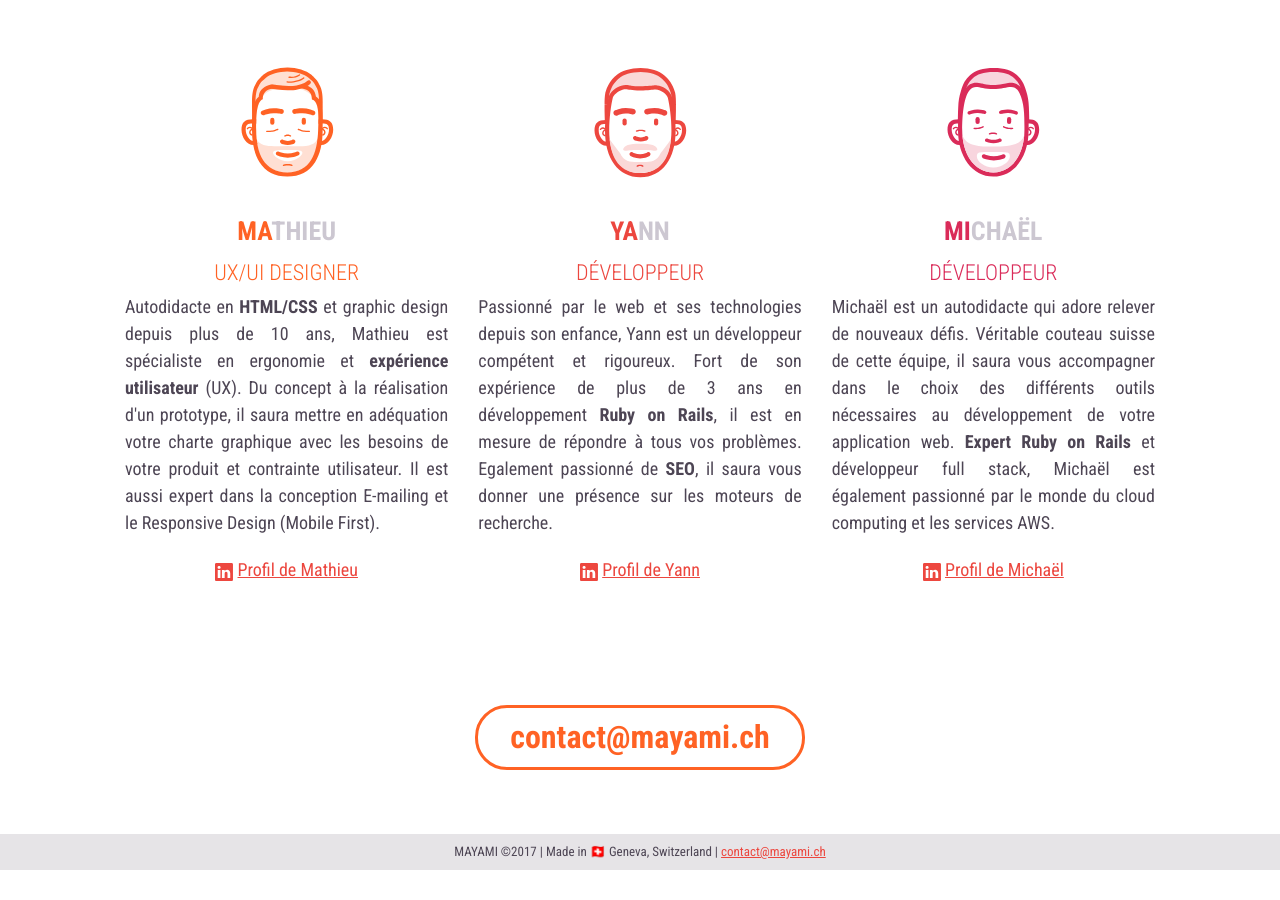
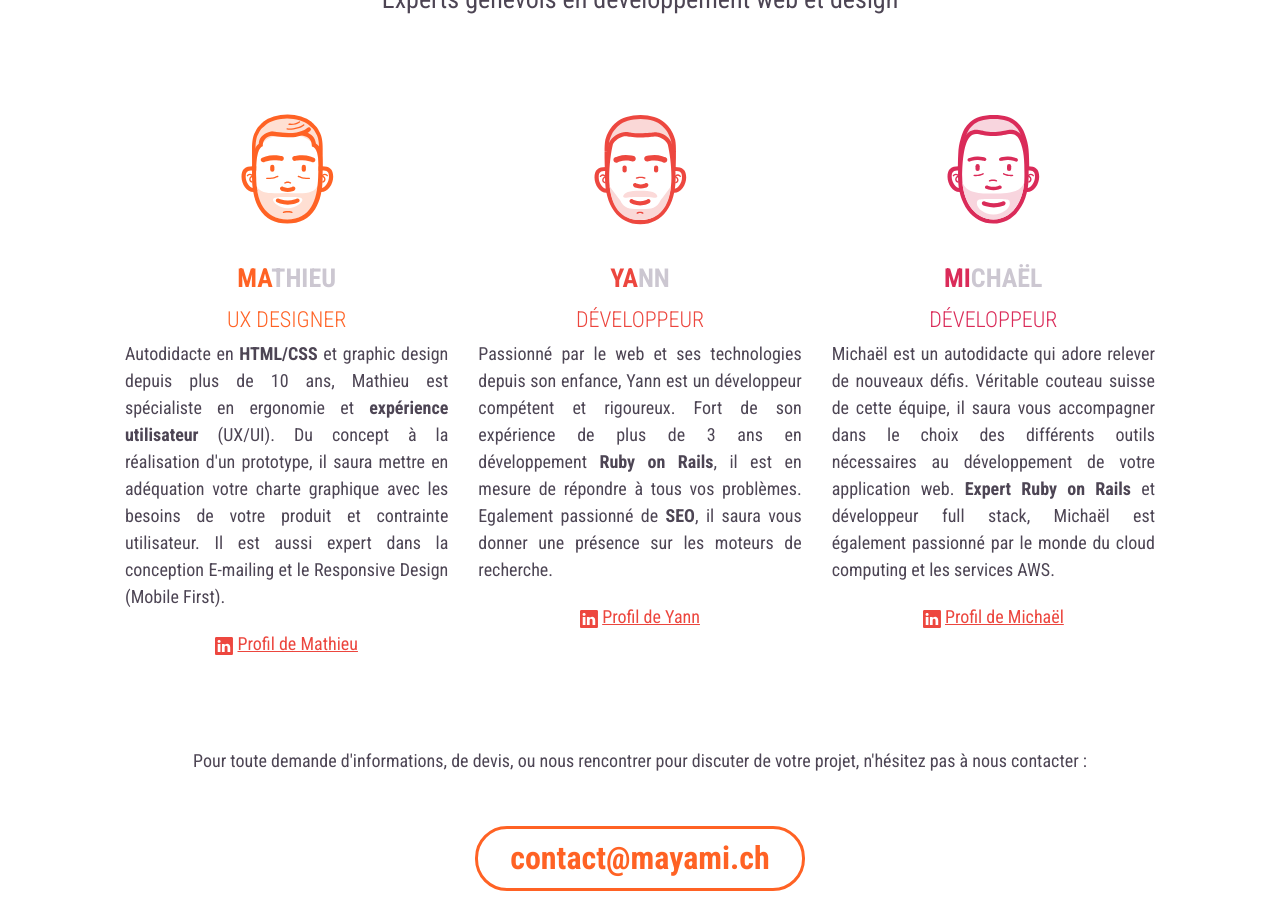
Before and after one commit to mayami-it/mayami-site, a Jekyll site: the page built from index.html, in a window 1280 px wide and 900 px high, scrolled down 1278 px. Built offline with Jekyll 4.4.1, drawn with Linux system fonts in a browser that asks for light colours; before the commit the page ends 2148 px from its top, so only the background shows below that; some of the changed text lies outside the part shown.

Commit message:
Update wording

```diff
--- a/Gemfile
+++ b/Gemfile
@@ -1,6 +1,6 @@
 source 'https://rubygems.org'
 
-ruby '2.3.0'
+ruby '2.3.4'
 
 gem 'jekyll', '~> 3.5.0'
 gem 'rake'
--- a/index.html
+++ b/index.html
@@ -50,8 +51,8 @@
 
       <img class="block center" src="img/avatar-ma.svg" alt="Ma" width="140" height="140">
       <h3 class="uppercase pad-top-20 u-color-orange">Ma<span class="u-color-light-gray">thieu</span></h3>
-      <h4 class="font-300 uppercase u-color-orange">UX/UI Designer</h3>
-      <p class="text-justify">Autodidacte en <strong>HTML/CSS</strong> et graphic design depuis plus de 10 ans, Mathieu est spécialiste en ergonomie et <strong>expérience utilisateur</strong> (UX). Du concept à la réalisation d'un prototype, il saura mettre en adéquation votre charte graphique avec les besoins de votre produit et contrainte utilisateur. Il est aussi expert dans la conception E-mailing et le Responsive Design (Mobile First).</p>
+      <h4 class="font-300 uppercase u-color-orange">UX Designer</h3>
+      <p class="text-justify">Autodidacte en <strong>HTML/CSS</strong> et graphic design depuis plus de 10 ans, Mathieu est spécialiste en ergonomie et <strong>expérience utilisateur</strong> (UX/UI). Du concept à la réalisation d'un prototype, il saura mettre en adéquation votre charte graphique avec les besoins de votre produit et contrainte utilisateur. Il est aussi expert dans la conception E-mailing et le Responsive Design (Mobile First).</p>
       <p>
         <svg class="u-valign-m" width="18" height="18" viewBox="0 0 200 200" xmlns="http://www.w3.org/2000/svg"><title>Linkedin</title><path d="M184.85 0H14.75C6.6 0 0 6.4 0 14.3v170.98c0 7.9 6.6 14.3 14.75 14.3h170.1c8.14 0 14.74-6.4 14.74-14.3V14.3C199.6 6.4 193 0 184.84 0zM60.5 167.07H30.36v-90.1H60.5v90.1zM45.45 64.65h-.2c-10.12 0-16.68-6.92-16.68-15.58 0-8.83 6.75-15.56 17.07-15.56 10.3 0 16.65 6.74 16.85 15.57 0 8.66-6.54 15.58-17.04 15.58zm123.78 102.42h-30.15v-48.2c0-12.13-4.37-20.4-15.27-20.4-8.34 0-13.3 5.58-15.47 10.97-.8 1.92-1 4.6-1 7.3v50.33H77.2s.38-81.66 0-90.1h30.13v12.76c4-6.14 11.16-14.9 27.17-14.9 19.84 0 34.72 12.88 34.72 40.57v51.67zm-62.08-77.05c.05-.1.12-.2.2-.3v.3h-.2z" fill-rule="nonzero" fill="#ED473F"/></svg>
         <a href="https://www.linkedin.com/in/mcailleaud/">Profil de Mathieu</a>
@@ -102,7 +103,7 @@
 </section> -->
 
 <section class="container text-center">
-
+  <p>Pour toute demande d'informations, de devis, ou nous rencontrer pour discuter de votre projet, n'hésitez pas à nous contacter :</p>
   <a class="title-contact font-700" href="mailto:contact@mayami.ch">contact@mayami.ch</a>
 
 </section>
```
Also changed, not shown: other parts of index.html (+1 -0 lines), Gemfile.lock.
